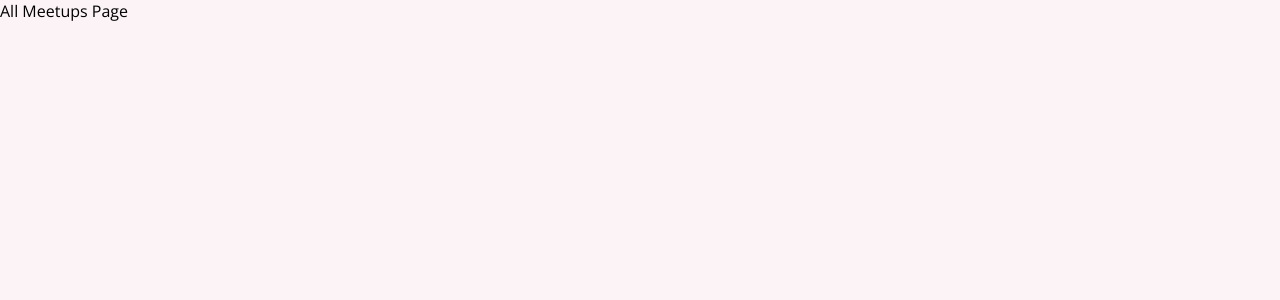
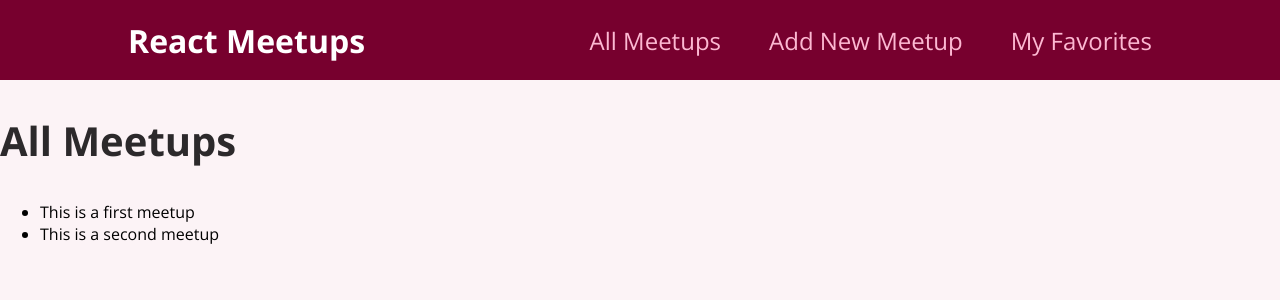
Before and after one commit to suochantsao/meetup-react-sample, a React (Create React App) app: page / in a window 1280 px wide. Shown: the top 300 px of the page. Built offline with nearby package versions, Linux system fonts and the light colour scheme.

Commit message:
Navigation init

```diff
--- a/src/App.js
+++ b/src/App.js
@@ -1,12 +1,17 @@
 import { Route, Switch } from "react-router-dom";
 
+// Pages
 import AllMeetupsPage from "./pages/AllMeetups";
 import NewMeetupPage from "./pages/NewMeetup";
 import FavoritesPage from "./pages/Favorites";
 
+// Components
+import MainNavigation from "./components/layout/MainNavigation";
+
 function App() {
   return (
     <div>
+      <MainNavigation />
       <Switch>
         <Route path="/" exact>
           <AllMeetupsPage />
--- /dev/null
+++ b/src/components/layout/MainNavigation.js
@@ -0,0 +1,28 @@
+// Router
+import { Link } from "react-router-dom";
+
+// CSS Modules
+import classes from "./MainNavigation.module.css";
+
+function MainNavigation() {
+  return (
+    <header className={classes.header}>
+      <div className={classes.logo}>React Meetups</div>
+      <nav>
+        <ul>
+          <li>
+            <Link to="/">All Meetups</Link>
+          </li>
+          <li>
+            <Link to="/new-meetup">Add New Meetup</Link>
+          </li>
+          <li>
+            <Link to="/favorites">My Favorites</Link>
+          </li>
+        </ul>
+      </nav>
+    </header>
+  );
+}
+
+export default MainNavigation;
--- /dev/null
+++ b/src/components/layout/MainNavigation.module.css
@@ -0,0 +1,47 @@
+.header {
+  width: 100%;
+  height: 5rem;
+  display: flex;
+  align-items: center;
+  justify-content: space-between;
+  background-color: #77002e;
+  padding: 0 10%;
+}
+
+.logo {
+  font-size: 2rem;
+  color: white;
+  font-weight: bold;
+}
+
+.header ul {
+  list-style: none;
+  margin: 0;
+  padding: 0;
+  display: flex;
+  align-items: baseline;
+}
+
+.header li {
+  margin-left: 3rem;
+}
+
+.header a {
+  text-decoration: none;
+  font-size: 1.5rem;
+  color: #fcb8d2;
+}
+
+.header a:hover,
+.header a:active,
+.header a.active {
+  color: white;
+}
+
+.badge {
+  background-color: #cc2062;
+  color: white;
+  border-radius: 12px;
+  padding: 0 1rem;
+  margin-left: 0.5rem;
+}
--- a/src/pages/AllMeetups.js
+++ b/src/pages/AllMeetups.js
@@ -1,5 +1,35 @@
+const DUMMY_DATA = [
+  {
+    id: "m1",
+    title: "This is a first meetup",
+    image:
+      "https://upload.wikimedia.org/wikipedia/commons/thumb/d/d3/Stadtbild_M%C3%BCnchen.jpg/2560px-Stadtbild_M%C3%BCnchen.jpg",
+    address: "Meetupstreet 5, 12345 Meetup City",
+    description:
+      "This is a first, amazing meetup which you definitely should not miss. It will be a lot of fun!",
+  },
+  {
+    id: "m2",
+    title: "This is a second meetup",
+    image:
+      "https://upload.wikimedia.org/wikipedia/commons/thumb/d/d3/Stadtbild_M%C3%BCnchen.jpg/2560px-Stadtbild_M%C3%BCnchen.jpg",
+    address: "Meetupstreet 5, 12345 Meetup City",
+    description:
+      "This is a first, amazing meetup which you definitely should not miss. It will be a lot of fun!",
+  },
+];
+
 function AllMeetupsPage() {
-  return <div>All Meetups Page</div>;
+  return (
+    <section>
+      <h1>All Meetups</h1>
+      <ul>
+        {DUMMY_DATA.map((meetup) => {
+          return <li key={meetup.id}>{meetup.title}</li>;
+        })}
+      </ul>
+    </section>
+  );
 }
 
 export default AllMeetupsPage;
```
